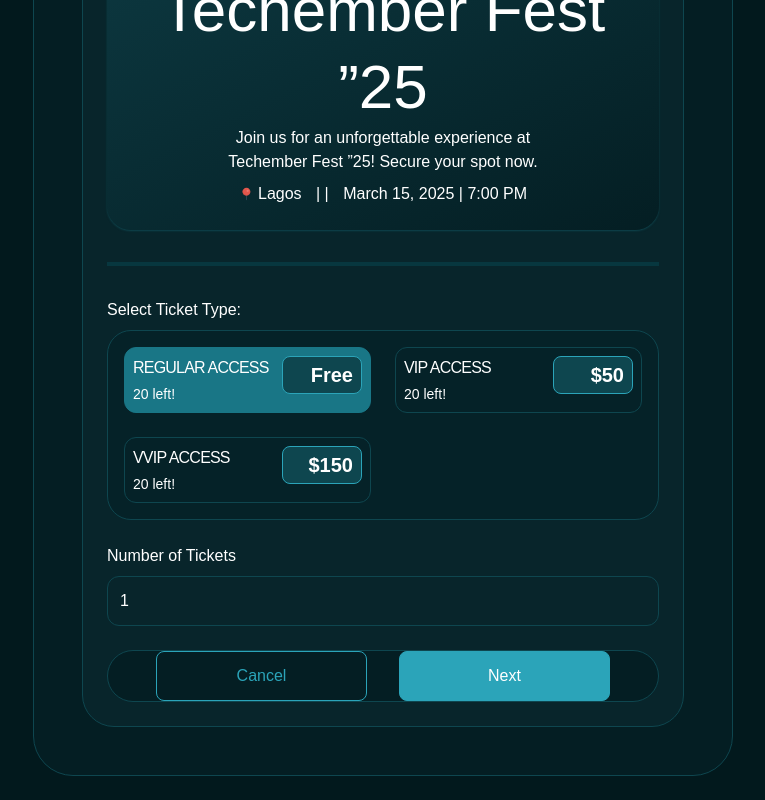
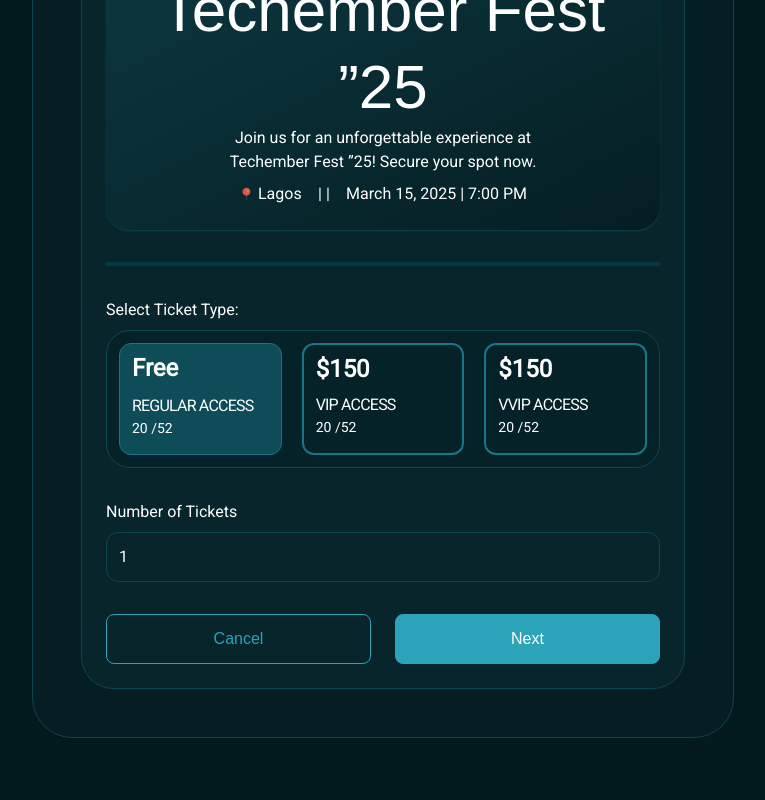
Before and after one commit to Thatchidinma/hngx-stage2-conference_ticket_generator, a Next.js app: page /event in a window 1280 px wide. Shown: the part 344-1144 px from the top of the page, without its empty margins (257-1022 px from the left). After the commit the page ends 1106 px from the top, so only its background shows below. Built offline with nearby package versions, Linux system fonts and the light colour scheme; a web font is replaced by a local one.

Commit message:
fix: updated design to current

```diff
--- a/app/event/layout.jsx
+++ b/app/event/layout.jsx
@@ -8,7 +8,7 @@ export default function Layout({ children }) {
   return (
     <html lang="en">
       <body
-        className={`${roboto.variable} antialiased p-5 lg:px-[120px] lg:py-6`}
+        className={`${roboto.className} antialiased p-5 lg:px-[120px] lg:py-6`}
       >
         <Nav/>
         <EventLayout>
--- a/components/layout/ButtonPair.jsx
+++ b/components/layout/ButtonPair.jsx
@@ -3,7 +3,7 @@ import Button from '../ui/Button'
 
 const ButtonPair = ({text1, text2, className, onClick_1, onClick_2 }) => {
   return (
-    <div className={`${className} flex flex-col-reverse md:grid md:grid-cols-2 w-full `} >
+    <div className={`${className} flex flex-col-reverse md:grid md:grid-cols-2 w-full gap-6 `} >
       <Button onClick={onClick_1} text={text1} className=' text-border2'/>
       <Button onClick={onClick_2} text={text2} className=' bg-border2'/>
     </div>
--- a/components/layout/EventLayout.jsx
+++ b/components/layout/EventLayout.jsx
@@ -10,7 +10,7 @@ const EventLayout = ({children}) => {
 
   return (
     <div className="flex justify-center mt-5 lg:mt-[2.8rem]">
-    <main className=" w-full lg:w-[700px] border border-border bg-[#08252B] lg:bg-green-1 rounded-[40px] p-6 lg:p-12 lg:pt-10">
+    <main className=" w-full lg:w-[702px] border border-border bg-[#08252B] lg:bg-green-1 rounded-[40px] p-6 lg:p-12 lg:pt-10">
         <div className="flex flex-col md:flex-row justify-between md:items-center">
             <Title text={pathname === '/event' ? 'Ticket Selection' : (pathname === '/event/attendee-details' ? 'Attendee details' : 'Ready')}/>
             <div className="">
--- a/components/tickectSelection/NoOfTicket.jsx
+++ b/components/tickectSelection/NoOfTicket.jsx
@@ -2,7 +2,7 @@ import React from 'react'
 
 const NoOfTicket = () => {
   return (
-    <section className='my-6'>
+    <section className='my-8'>
       <p className="">Number of Tickets</p>
       <div className="border border-border mt-2 p-3 rounded-xl grid md:grid-cols-2 gap-5">
         <p>1</p>
--- a/components/tickectSelection/TicketDetails.jsx
+++ b/components/tickectSelection/TicketDetails.jsx
@@ -16,7 +16,7 @@ const TicketDetails = () => {
       <Divider/>
       <TicketType/>
       <NoOfTicket/>
-      <ButtonPair text1={'Cancel'} text2={'Next'} onClick_2={()=>{route.push("/event/attendee-details")}} className='md:border border-border md:bg-green-1 gap-4 md:gap-8 md:rounded-full md:px-12'/>
+      <ButtonPair text1={'Cancel'} text2={'Next'} onClick_2={()=>{route.push("/event/attendee-details")}}/>
     </section>
   )
 }
--- a/components/tickectSelection/TicketType.jsx
+++ b/components/tickectSelection/TicketType.jsx
@@ -11,7 +11,7 @@ const TicketType = () => {
         {
             type: 'VIP',
             slots: '20',
-            price: '$50'
+            price: '$150'
         },
         {
             type: 'VVIP',
@@ -24,22 +24,22 @@ const TicketType = () => {
     console.log(clicked)
     const TicketList = ticketTypes.map((ticket, index) => {
         return(
-            <button key={index} onClick={()=>{SetClicked(ticket.type)}} className={`${clicked === ticket.type ? 'bg-[#197686] border-[#197686]' : 'border-border'} border flex justify-between  p-2 rounded-xl gap-1`}>
-                <div className="text-start grid gap-1">
-                    <p className="text-base tracking-tighter">{ticket.type} ACCESS</p>
-                    <p className="text-sm">{ticket.slots} left!</p>
+            <button key={index} onClick={()=>{SetClicked(ticket.type)}} className={`${clicked === ticket.type ? 'bg-[#197686]/50 border' : '  border-2 '}  border-[#197686] flex flex-col justify-between  p-3 py-2 pb-4 rounded-xl gap-2`}>
+                <div className="">
+                    <div className="text-2xl font-semibold">{ticket.price} </div>
                 </div>
-                <div className="">
-                    <div className="border border-[#2BA4B9] bg-border rounded-lg py-1 px-2 min-w-[80px] text-xl font-bold text-end">{ticket.price} </div>
+                <div className="text-start grid w-full">
+                    <p className="text-[16px] tracking-tighter font-medium ">{ticket.type} ACCESS</p>
+                    <p className="text-sm">{ticket.slots} /52</p>
                 </div>
             </button>
         )
     })
 
   return (
-    <section>
+    <section className='mt-2'>
       <p className="">Select Ticket Type:</p>
-      <div className="border border-border bg-[#052228] mt-2 p-4 rounded-3xl grid md:grid-cols-2 gap-6">
+      <div className="border border-border bg-[#052228] mt-2 p-3 rounded-3xl grid md:grid-cols-3 gap-5">
         {TicketList}
       </div>
     </section>
```
